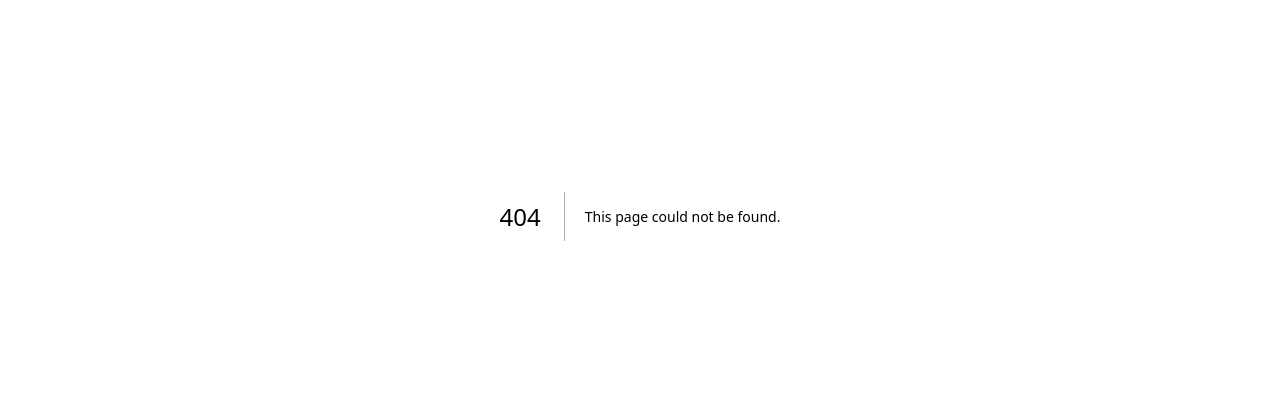
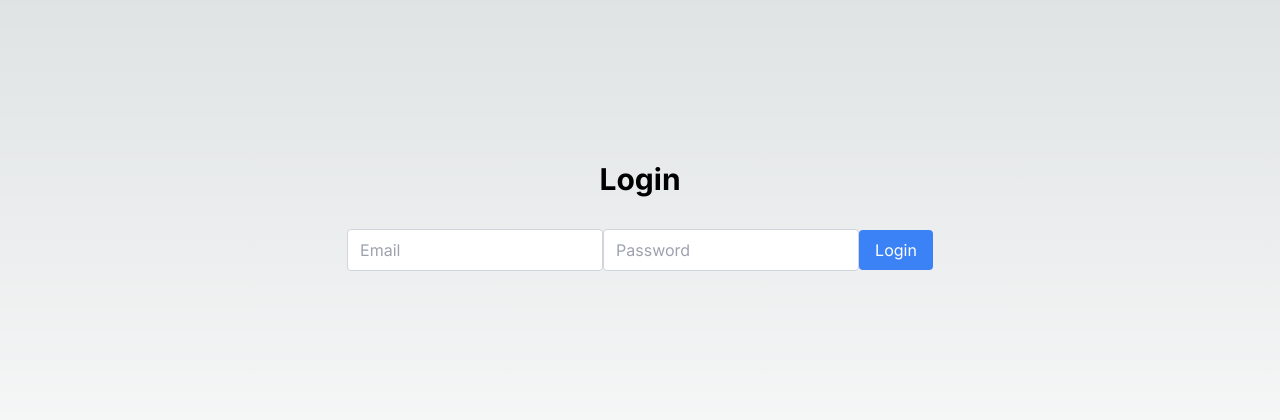
Before and after one commit to Bird-Bot-UTSA/frontend, a Next.js app: page /login in a window 1280 px wide. Before the commit this address had no page. Shown: the part 184-604 px from the top of the page. Built offline with nearby package versions, Linux system fonts and the light colour scheme.

Commit message:
added sign up and  log in

```diff
--- /dev/null
+++ b/app/chat/page.tsx
@@ -0,0 +1,59 @@
+// app/chat/page.tsx
+"use client"; // This makes it a client component
+
+import React, { useState } from 'react';
+
+interface Message {
+    id: string;
+    content: string;
+    role: 'user' | 'bot';
+}
+
+const ChatPage: React.FC = () => {
+    const [messages, setMessages] = useState<Message[]>([]);
+    const [input, setInput] = useState('');
+
+    const handleSend = (e: React.FormEvent) => {
+        e.preventDefault();
+
+        if (!input) return; // Do not send empty messages
+
+        const userMessage: Message = { id: crypto.randomUUID(), content: input, role: 'user' };
+        setMessages((prevMessages) => [...prevMessages, userMessage]);
+        setInput('');
+
+        // Simulate bot response
+        const botResponse: Message = { id: crypto.randomUUID(), content: `Echo: ${input}`, role: 'bot' };
+        setMessages((prevMessages) => [...prevMessages, botResponse]);
+    };
+
+    return (
+        <div className="flex flex-col h-screen p-4">
+            <h1 className="text-3xl font-bold">Chat</h1>
+            <div className="flex-grow overflow-auto mt-4 border rounded p-2">
+                {messages.map((msg) => (
+                    <div key={msg.id} className={`mb-2 ${msg.role === 'user' ? 'text-right' : 'text-left'}`}>
+            <span className={`inline-block rounded px-2 py-1 ${msg.role === 'user' ? 'bg-blue-500 text-white' : 'bg-gray-300'}`}>
+              {msg.content}
+            </span>
+                    </div>
+                ))}
+            </div>
+            <form onSubmit={handleSend} className="flex mt-4">
+                <input
+                    type="text"
+                    value={input}
+                    onChange={(e) => setInput(e.target.value)}
+                    className="border border-gray-300 rounded px-3 py-2 flex-grow"
+                    placeholder="Type a message..."
+                    required
+                />
+                <button type="submit" className="ml-2 px-4 py-2 bg-blue-500 text-white rounded hover:bg-blue-600 transition">
+                    Send
+                </button>
+            </form>
+        </div>
+    );
+};
+
+export default ChatPage; // Ensure you are exporting the component
--- /dev/null
+++ b/app/login/page.tsx
@@ -0,0 +1,44 @@
+// app/login/page.tsx
+"use client"; // Add this directive
+
+import React, { useState } from 'react';
+
+const LoginPage: React.FC = () => {
+    const [email, setEmail] = useState('');
+    const [password, setPassword] = useState('');
+
+    const handleSubmit = (e: React.FormEvent) => {
+        e.preventDefault();
+        // Handle login logic here
+        console.log('Login:', { email, password });
+    };
+
+    return (
+        <div className="flex flex-col items-center justify-center h-screen">
+            <h1 className="text-3xl font-bold">Login</h1>
+            <form onSubmit={handleSubmit} className="mt-4 space-y-4">
+                <input
+                    type="email"
+                    placeholder="Email"
+                    value={email}
+                    onChange={(e) => setEmail(e.target.value)}
+                    className="border border-gray-300 rounded px-3 py-2 w-64"
+                    required
+                />
+                <input
+                    type="password"
+                    placeholder="Password"
+                    value={password}
+                    onChange={(e) => setPassword(e.target.value)}
+                    className="border border-gray-300 rounded px-3 py-2 w-64"
+                    required
+                />
+                <button type="submit" className="mt-4 px-4 py-2 bg-blue-500 text-white rounded hover:bg-blue-600 transition">
+                    Login
+                </button>
+            </form>
+        </div>
+    );
+};
+
+export default LoginPage;
--- a/app/page.tsx
+++ b/app/page.tsx
@@ -7,8 +7,7 @@ export default function Home() {
       <div className="z-10 w-full max-w-5xl items-center justify-between font-mono text-sm lg:flex">
         <p className="fixed left-0 top-0 flex w-full justify-center border-b border-gray-300 bg-gradient-to-b from-zinc-200 pb-6 pt-8 backdrop-blur-2xl dark:border-neutral-800 dark:bg-zinc-800/30 dark:from-inherit lg:static lg:w-auto  lg:rounded-xl lg:border lg:bg-gray-200 lg:p-4 lg:dark:bg-zinc-800/30">
           By Yash Verma & Rahul Paul&nbsp;
-          <Link href="/api/python">
-          </Link>
+          <Link href="/api/python"> </Link>
         </p>
         <div className="fixed bottom-0 left-0 flex h-48 w-full items-end justify-center bg-gradient-to-t from-white via-white dark:from-black dark:via-black lg:static lg:h-auto lg:w-auto lg:bg-none">
           <a
@@ -45,7 +44,7 @@ export default function Home() {
 
 
         <a
-          href="https://nextjs.org/learn?utm_source=create-next-app&utm_medium=appdir-template-tw&utm_campaign=create-next-app"
+          href="/signup"
           className="items-center place-items-center group rounded-lg border border-transparent px-5 py-4 transition-colors hover:border-gray-300 hover:bg-gray-100 hover:dark:border-neutral-700 hover:dark:bg-neutral-800 hover:dark:bg-opacity-30"
           target="_blank"
           rel="noopener noreferrer"
@@ -62,7 +61,7 @@ export default function Home() {
         </a>
 
         <a
-          href="https://vercel.com/templates?framework=next.js&utm_source=create-next-app&utm_medium=appdir-template&utm_campaign=create-next-app"
+          href="/login"
           className="place-items-center group rounded-lg border border-transparent px-5 py-4 transition-colors hover:border-gray-300 hover:bg-gray-100 hover:dark:border-neutral-700 hover:dark:bg-neutral-800/30"
           target="_blank"
           rel="noopener noreferrer"
--- /dev/null
+++ b/app/signup/page.tsx
@@ -0,0 +1,44 @@
+"use client";
+// app/signup/page.tsx
+
+import React, { useState } from 'react';
+
+const SignUpPage: React.FC = () => {
+    const [email, setEmail] = useState('');
+    const [password, setPassword] = useState('');
+
+    const handleSubmit = (e: React.FormEvent) => {
+        e.preventDefault();
+        // Handle sign up logic here
+        console.log('Sign Up:', { email, password });
+    };
+
+    return (
+        <div className="flex flex-col items-center justify-center h-screen">
+            <h1 className="text-3xl font-bold">Sign Up</h1>
+            <form onSubmit={handleSubmit} className="mt-4 space-y-4">
+                <input
+                    type="email"
+                    placeholder="Email"
+                    value={email}
+                    onChange={(e) => setEmail(e.target.value)}
+                    className="border border-gray-300 rounded px-3 py-2 w-64"
+                    required
+                />
+                <input
+                    type="password"
+                    placeholder="Password"
+                    value={password}
+                    onChange={(e) => setPassword(e.target.value)}
+                    className="border border-gray-300 rounded px-3 py-2 w-64"
+                    required
+                />
+                <button type="submit" className="mt-4 px-4 py-2 bg-blue-500 text-white rounded hover:bg-blue-600 transition">
+                    Sign Up
+                </button>
+            </form>
+        </div>
+    );
+};
+
+export default SignUpPage;
```
